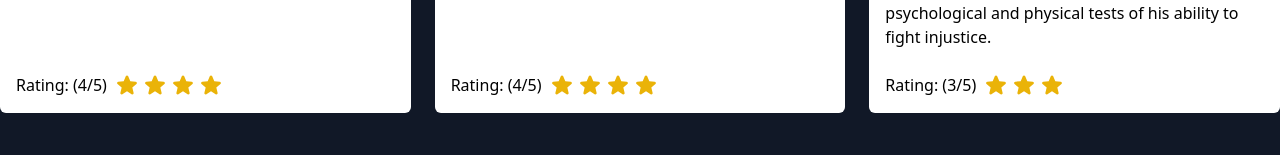
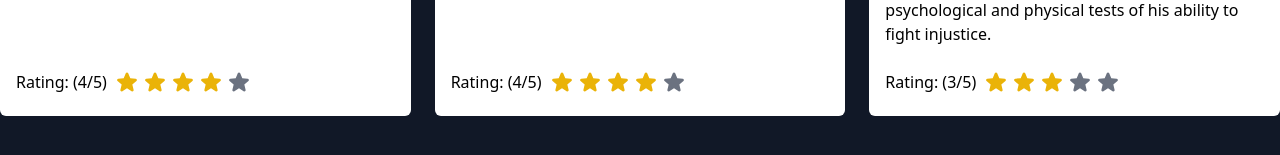
Before and after one commit to stvnfox/certification, a Vue app: page / in a window 1280 px wide. Shown: the part 619-774 px from the top of the page. Built offline with nearby package versions, Linux system fonts and the light colour scheme.

Commit message:
feat: challenge due

```diff
--- a/index.html
+++ b/index.html
@@ -6,7 +6,7 @@
     <meta name="viewport" content="width=device-width, initial-scale=1.0">
     <title>certification - steven</title>
   </head>
-  <body>
+  <body class="bg-gray-900">
     <div id="app"></div>
     <script type="module" src="/src/main.ts"></script>
   </body>
--- a/src/App.vue
+++ b/src/App.vue
@@ -3,6 +3,10 @@ import { reactive } from "vue";
 import { movies } from "./helpers/movies.ts";
 
 const moviesList = reactive(movies);
+
+const setRating = (movie: any, rating: number) => {
+  movie.rating = rating;
+};
 </script>
 
 <template>
@@ -36,10 +40,11 @@ const moviesList = reactive(movies);
             <div class="flex">
               Rating: ({{ movie.rating }}/5)
               <ul class="flex items-center gap-1 ml-2">
-                <li
-                  v-for="(star, ind) in movie.rating"
-                  :key="`rating-${ind}`"
-                  class="text-yellow-500"
+                <li v-for="(star, ind) in 5" :key="`rating-${ind}`">
+                  <button
+                    :class="ind < movie.rating ? 'text-yellow-500' : 'text-gray-500'"
+                    :disabled="movie.rating === ind + 1"
+                    @click="setRating(movie, ind + 1)"
                   >
                     <svg
                       xmlns="http://www.w3.org/2000/svg"
@@ -53,6 +58,7 @@ const moviesList = reactive(movies);
                         clip-rule="evenodd"
                       />
                     </svg>
+                  </button>
                 </li>
               </ul>
             </div>
```
Lines whose indentation alone changed are shown as unchanged.
